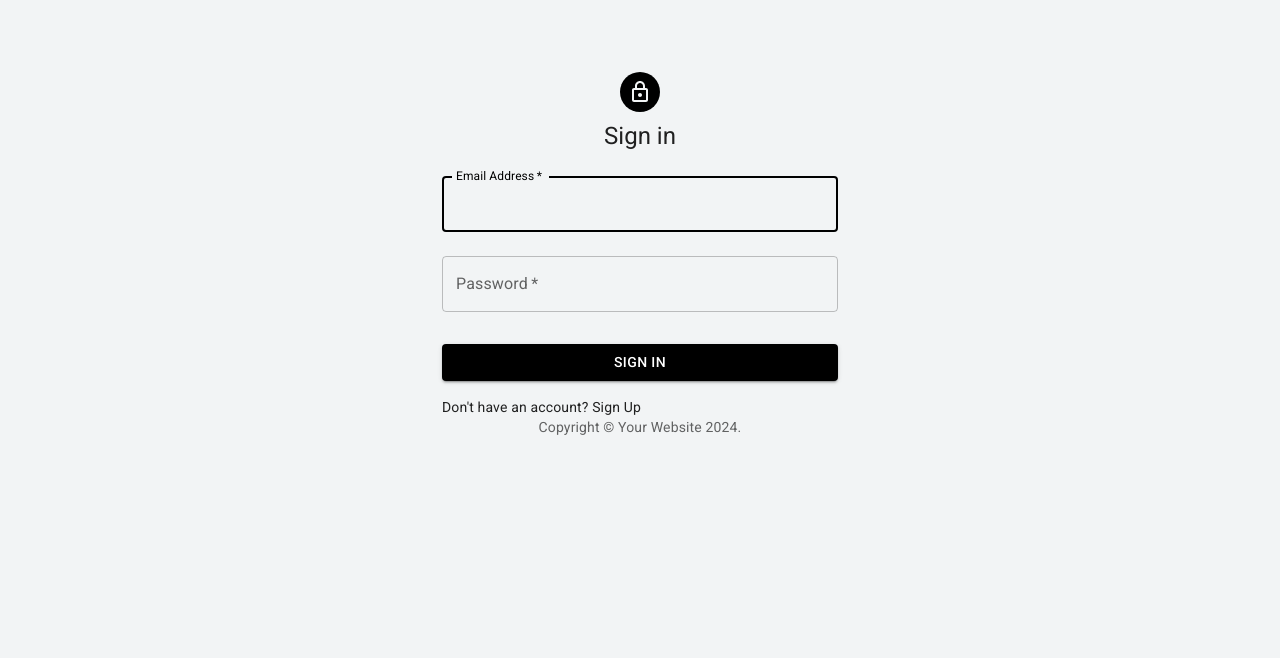
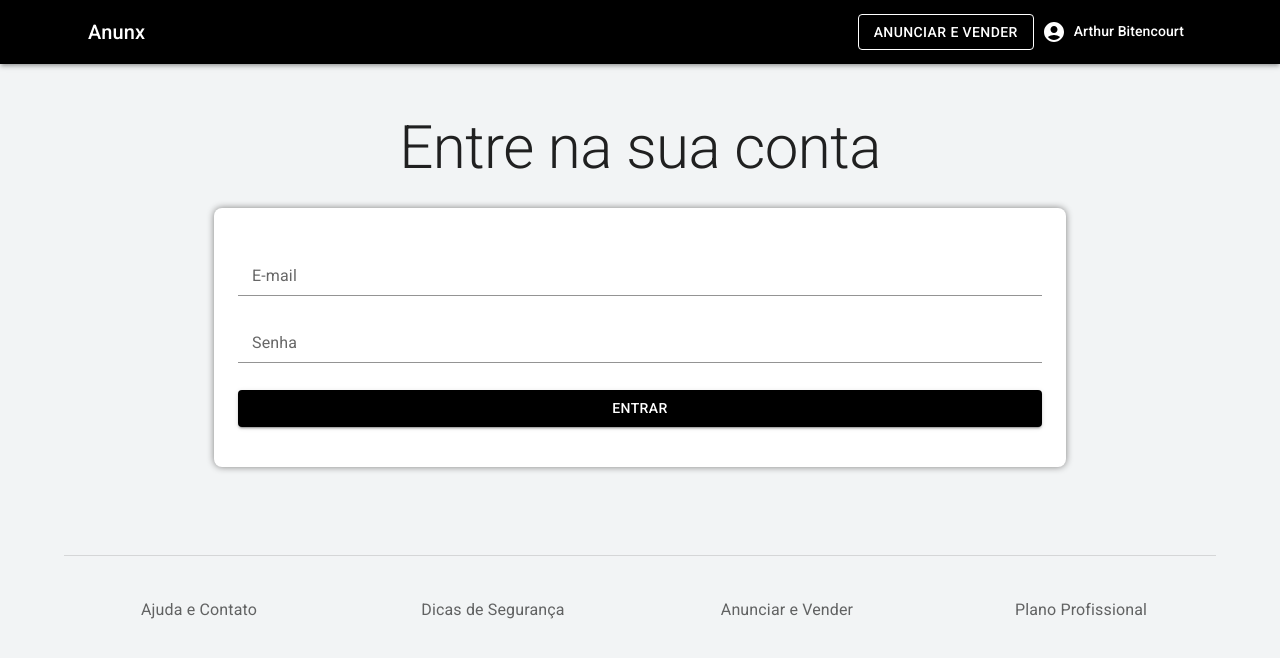
Before and after one commit to OBitencourt/anunx, a Next.js app: page /auth/signin in a window 1280 px wide. Shown: the top 658 px of the page. Built offline with nearby package versions, Linux system fonts and the light colour scheme.

Commit message:
feat: changing sign in page structure

```diff
--- /dev/null
+++ b/pages/auth/signin/formValues.js
@@ -0,0 +1,18 @@
+import * as yup from 'yup'
+
+export const validationSchema = yup.object().shape({
+    email: yup.string()
+        .email('Digite um email válido')
+        .required('Campo obrigatório'),
+    password: yup.string()
+        .min(6, 'Insira no mínimo 6 caracteres')
+        .required('Campo obrigatório'),
+
+})
+
+export const initialValues = {
+
+    email: '',
+    password: '',
+
+}
--- a/pages/auth/signin/index.js
+++ b/pages/auth/signin/index.js
@@ -1,98 +1,132 @@
+import axios from "axios";
+
+import TemplateDefault from "../../../src/templates/Default";
+
+import {
+  Box,
+  Container,
+  FormControl,
+  InputLabel,
+  Typography,
+  Input,
+  FormHelperText,
+  Button,
+  CircularProgress,
+} from "@mui/material";
+
+import theme from "../../../src/theme";
+
+import { Formik } from "formik";
+
+import { validationSchema, initialValues } from "./formValues";
+
+import useToasty from "../../../src/contexts/Toasty";
+
+import { useRouter } from "next/router";
+
+const SignIn = () => {
+  const router = useRouter();
+
+  const { setToasty } = useToasty();
+
+  //const handleFormSubmit = async (values) => {
+
+  //};
+
+  return (
+    <>
+      <TemplateDefault>
+        <Formik
+          initialValues={initialValues}
+          validationSchema={validationSchema}
+          // onSubmit={handleFormSubmit}
+        >
+          {({
+            values,
+            touched,
+            errors,
+            handleChange,
+            handleSubmit,
+            isSubmitting,
+          }) => {
+            return (
+              <form onSubmit={handleSubmit}>
+                <Container maxWidth="md">
+                  <Typography variant="h2" align="center">
+                    Entre na sua conta
+                  </Typography>
 
 
-import React from 'react';
-import Avatar from '@mui/material/Avatar';
-import Button from '@mui/material/Button';
-import CssBaseline from '@mui/material/CssBaseline';
-import TextField from '@mui/material/TextField';
-import Grid from '@mui/material/Grid';
-import Box from '@mui/material/Box';
-import LockOutlinedIcon from '@mui/icons-material/LockOutlined';
-import Typography from '@mui/material/Typography';
-import Container from '@mui/material/Container';
-import { styled } from '@mui/material/styles'; // Importando o sistema de estilização
+                  <Box
+                    sx={{
+                      backgroundColor: theme.palette.background.white,
+                      marginTop: 3,
+                      padding: 3,
+                      boxShadow: "0 0 7px gray",
+                      borderRadius: 2,
+                    }}
+                  >
+                    <FormControl
+                      error={errors.email && touched.email}
+                      sx={{ mt: 2 }}
+                      fullWidth
+                    >
+                      <InputLabel>E-mail</InputLabel>
+                      <Input
+                        name="email"
+                        value={values.email}
+                        onChange={handleChange}
+                        fullWidth
+                      />
+                      <FormHelperText>
+                        {errors.email && touched.email ? errors.email : null}
+                      </FormHelperText>
+                    </FormControl>
 
-const StyledAvatar = styled(Avatar)(({ theme }) => ({
-  margin: theme.spacing(1),
-  backgroundColor: theme.palette.primary.main,
-}));
+                    <FormControl
+                      error={errors.password && touched.password}
+                      sx={{ mt: 2 }}
+                      fullWidth
+                    >
+                      <InputLabel>Senha</InputLabel>
+                      <Input
+                        type="password"
+                        name="password"
+                        value={values.password}
+                        onChange={handleChange}
+                        fullWidth
+                      />
+                      <FormHelperText>
+                        {errors.password && touched.password
+                          ? errors.password
+                          : null}
+                      </FormHelperText>
+                    </FormControl>
 
-function Copyright() {
-  return (
-    <Typography variant="body2" color="text.secondary" align="center">
-      {'Copyright © '}
-      Your Website {new Date().getFullYear()}
-      {'.'}
-    </Typography>
+                    {isSubmitting ? (
+                      <CircularProgress
+                        sx={{ display: "block", margin: "15px auto" }}
+                      />
+                    ) : (
+                      <Button
+                        type="submit"
+                        variant="contained"
+                        fullWidth
+                        sx={{ mt: 3, mb: 2 }}
+                      >
+                        Entrar
+                      </Button>
+                    )}
+
+                  </Box>
+                </Container>
+              </form>
+            );
+          }}
+        </Formik>
+      </TemplateDefault>
+    </>
   );
-}
+};
 
-export default function SignIn() {
-  const handleSubmit = (event) => {
-    event.preventDefault();
-    const data = new FormData(event.currentTarget);
-    console.log({
-      email: data.get('email'),
-      password: data.get('password'),
-    });
-  };
-
-  return (
-    <Container component="main" maxWidth="xs">
-      <CssBaseline />
-      <Box
-        sx={{
-          marginTop: 8,
-          display: 'flex',
-          flexDirection: 'column',
-          alignItems: 'center',
-        }}
-      >
-        <StyledAvatar>
-          <LockOutlinedIcon />
-        </StyledAvatar>
-        <Typography component="h1" variant="h5">
-          Sign in
-        </Typography>
-        <Box component="form" onSubmit={handleSubmit} noValidate sx={{ mt: 1 }}>
-          <TextField
-            margin="normal"
-            required
-            fullWidth
-            id="email"
-            label="Email Address"
-            name="email"
-            autoComplete="email"
-            autoFocus
-          />
-          <TextField
-            margin="normal"
-            required
-            fullWidth
-            name="password"
-            label="Password"
-            type="password"
-            id="password"
-            autoComplete="current-password"
-          />
-          <Button
-            type="submit"
-            fullWidth
-            variant="contained"
-            sx={{ mt: 3, mb: 2 }}
-          >
-            Sign In
-          </Button>
-          <Grid container>
-            <Grid item>
-              <Typography variant="body2">
-                {"Don't have an account? Sign Up"}
-              </Typography>
-            </Grid>
-          </Grid>
-        </Box>
-      </Box>
-      <Copyright />
-    </Container>
-  );
-}
+export default SignIn;
```
